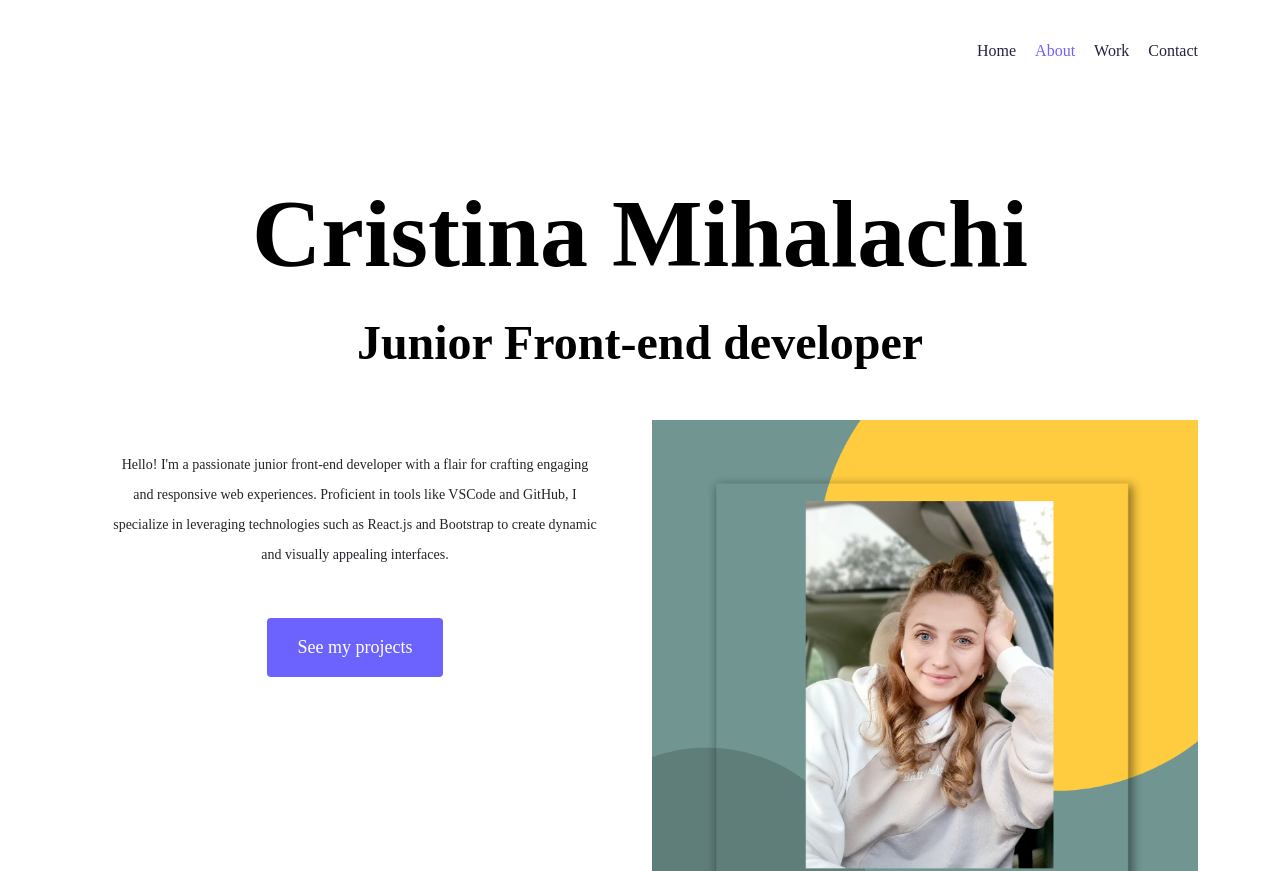
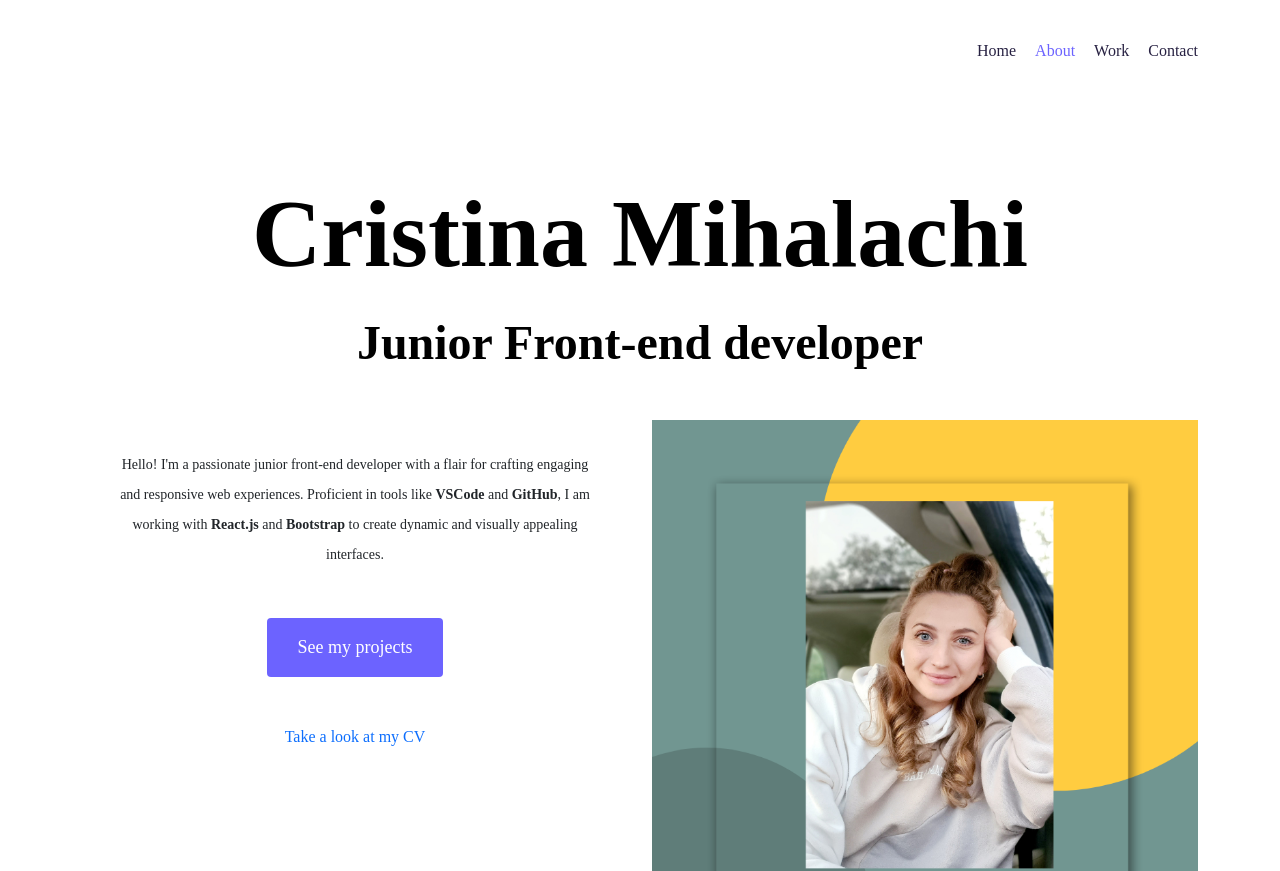
Before and after one commit to cristina793/portfolio-project, a plain HTML site: page about.html in a window 1280 px wide. Shown: the top 871 px of the page. Drawn offline with nearby package versions, Linux system fonts and the light colour scheme.

Commit message:
added the link to resume

```diff
--- a/about.html
+++ b/about.html
@@ -40,8 +40,15 @@
             <div class="col-lg-6">
              <div class="content">
             <p class=" description mb-5">
-                Hello! I'm a passionate junior front-end developer with a flair for crafting engaging and responsive web experiences. Proficient in tools like VSCode and GitHub, I specialize in leveraging technologies such as React.js and Bootstrap to create dynamic and visually appealing interfaces.</p>
+                Hello! I'm a passionate junior front-end developer with a flair for crafting engaging and responsive web experiences. Proficient in tools like <strong>VSCode</strong> and <strong>GitHub</strong>, I am working with <strong>React.js</strong>  and <strong>Bootstrap</strong> to create dynamic and visually appealing interfaces.</p>
               <a href="/work.html" class=" btn btn-branding">See my projects</a>
+              <a
+              href="https://www.dropbox.com/home/%D0%9F%D0%B0%D0%BF%D0%BA%D0%B0%20%D1%80%D0%B0%D0%B1%D0%BE%D1%87%D0%B5%D0%B9%20%D0%B3%D1%80%D1%83%D0%BF%D0%BF%D1%8B%20work/work?preview=Cristina+Mihalachi+(1)+(1).pdf"
+              width="500"
+              height="375"
+              target="_blank"
+               rel="noopener noreffer"
+               class="text-decoration-none d-block text-center mt-5 ">Take a look at my CV</a>
 
              </div>
             </div>
```
Also changed, not shown: index.html (+2 -3 lines).
